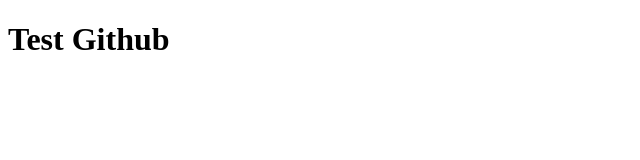
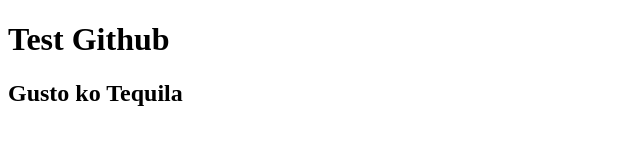
Before and after one commit to mckl18/test-github, a plain HTML site: page index.html in a window 1280 px wide. Shown: the whole page, without its empty margins (0-640 px from the left). Drawn offline with Linux system fonts and the light colour scheme.

Commit message:
Blessie Acm

```diff
--- a/index.html
+++ b/index.html
@@ -7,5 +7,6 @@
 </head>
 <body>
     <h1>Test Github</h1>
+    <h2>Gusto ko Tequila</h2>
 </body>
 </html>
```
